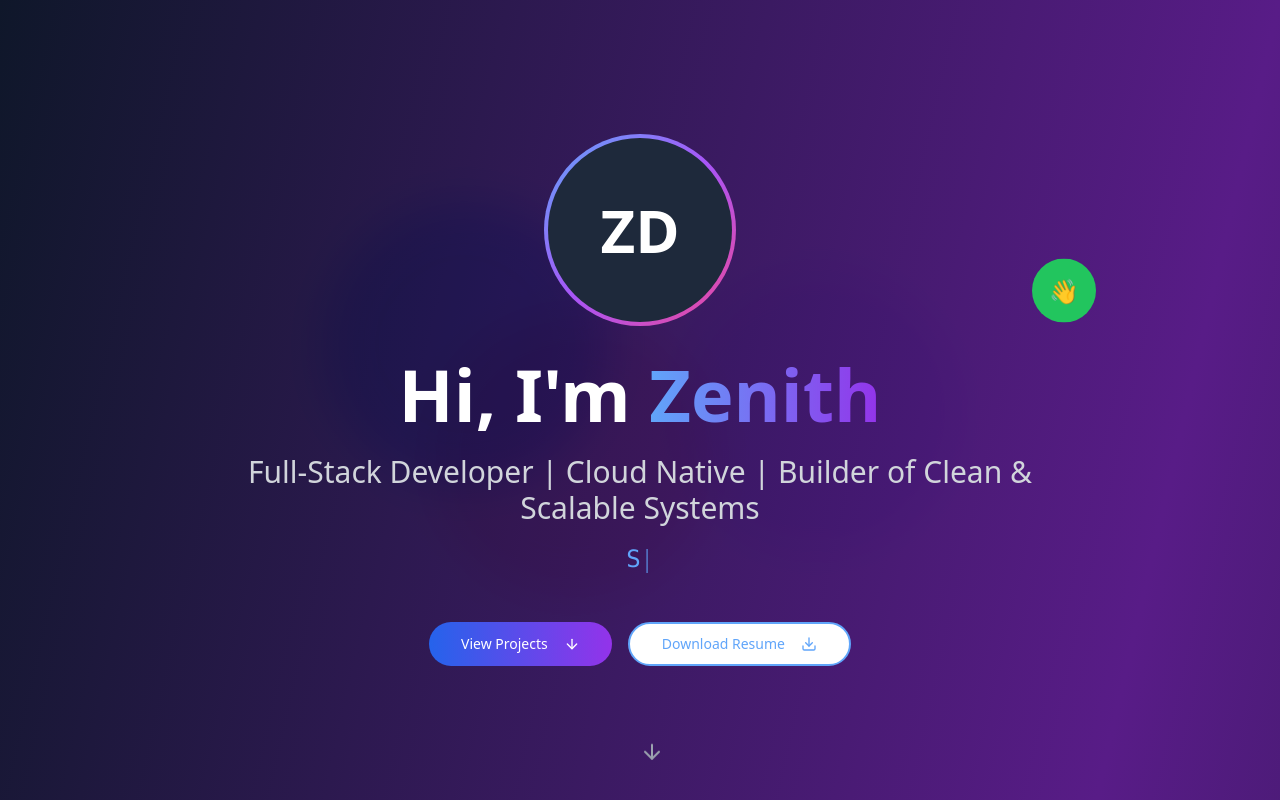
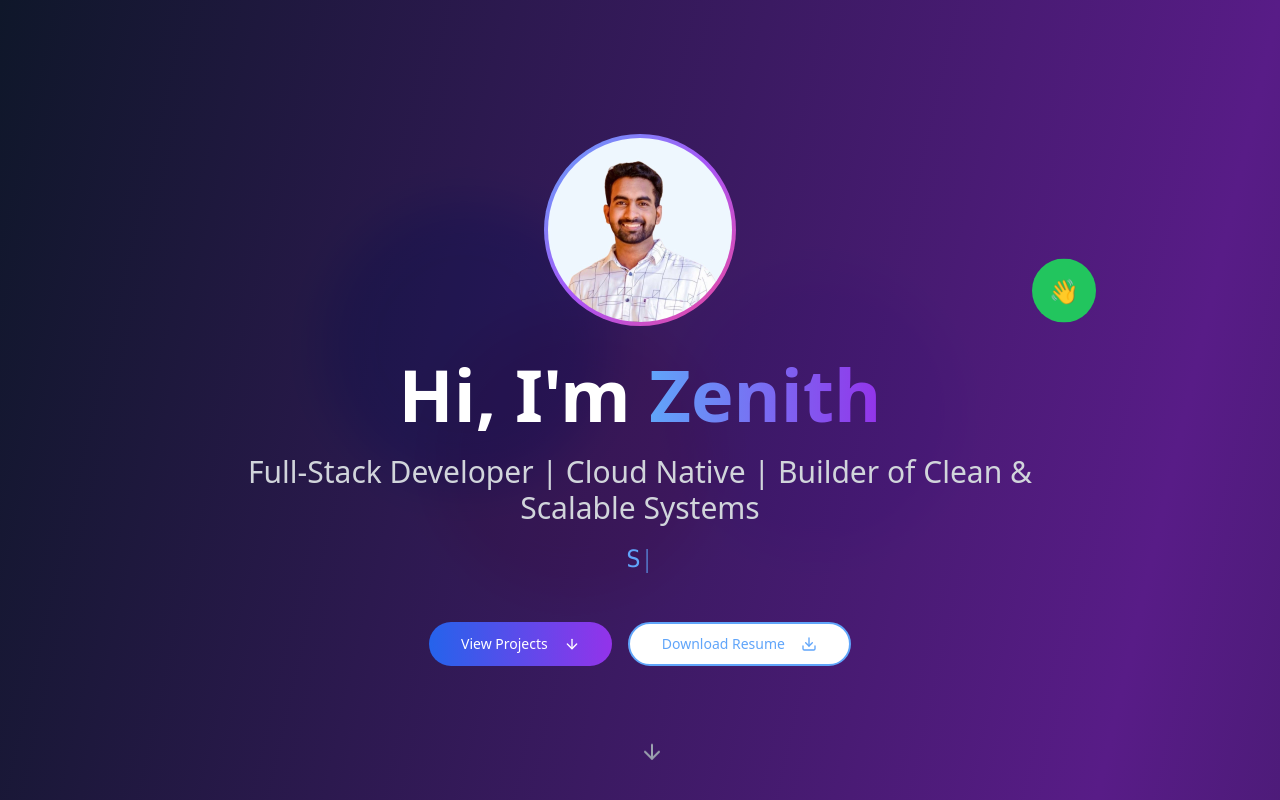
Before and after one commit to Zenith1997/zenith-anthony-portfolio, a React (Vite) app: page / in a window 1280 px wide. Shown: the top 800 px of the page. Built offline with nearby package versions, Linux system fonts and the light colour scheme.

Commit message:
Add profile image
Add profile image to the hero section.

```diff
--- a/src/components/Hero.tsx
+++ b/src/components/Hero.tsx
@@ -56,9 +56,11 @@ export const Hero = () => {
         {/* Avatar */}
         <div className="mb-8 relative">
           <div className="w-48 h-48 mx-auto rounded-full bg-gradient-to-br from-blue-400 via-purple-500 to-pink-500 p-1 animate-scale-in">
-            <div className="w-full h-full rounded-full bg-slate-800 flex items-center justify-center text-6xl font-bold text-white">
-              ZD
-            </div>
+            <img
+              src="/lovable-uploads/0e47ad5a-a6d8-429d-b78b-1ce33ac1d9a7.png"
+              alt="Zenith Dabarera"
+              className="w-full h-full rounded-full object-cover"
+            />
           </div>
           <div className="absolute -bottom-2 -right-2 w-16 h-16 bg-green-500 rounded-full flex items-center justify-center animate-bounce">
             <span className="text-2xl">👋</span>
```
Also changed, not shown: public/lovable-uploads/0e47ad5a-a6d8-429d-b78b-1ce33ac1d9a7.png (added).
